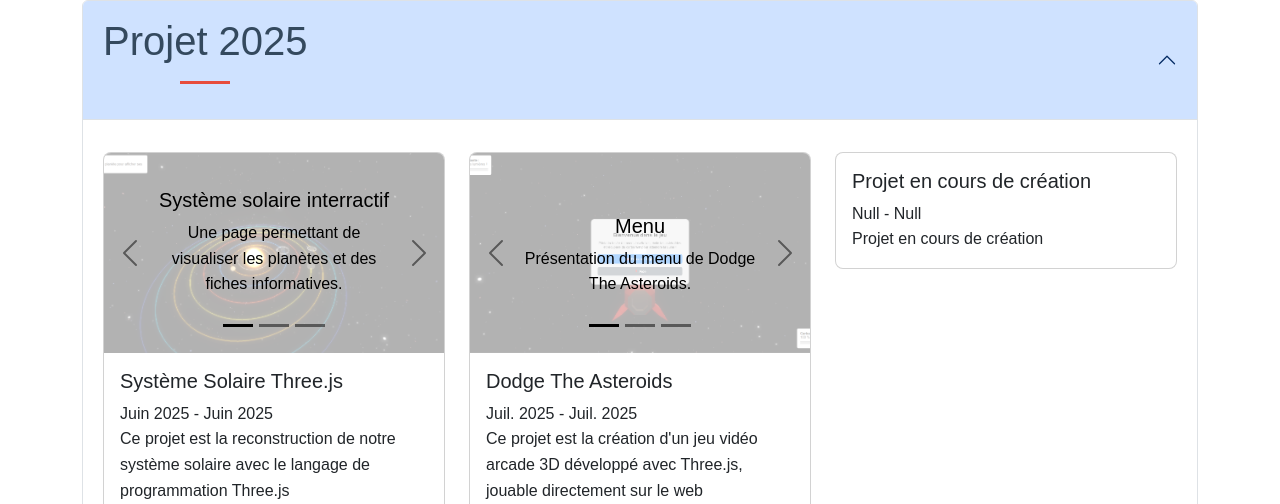
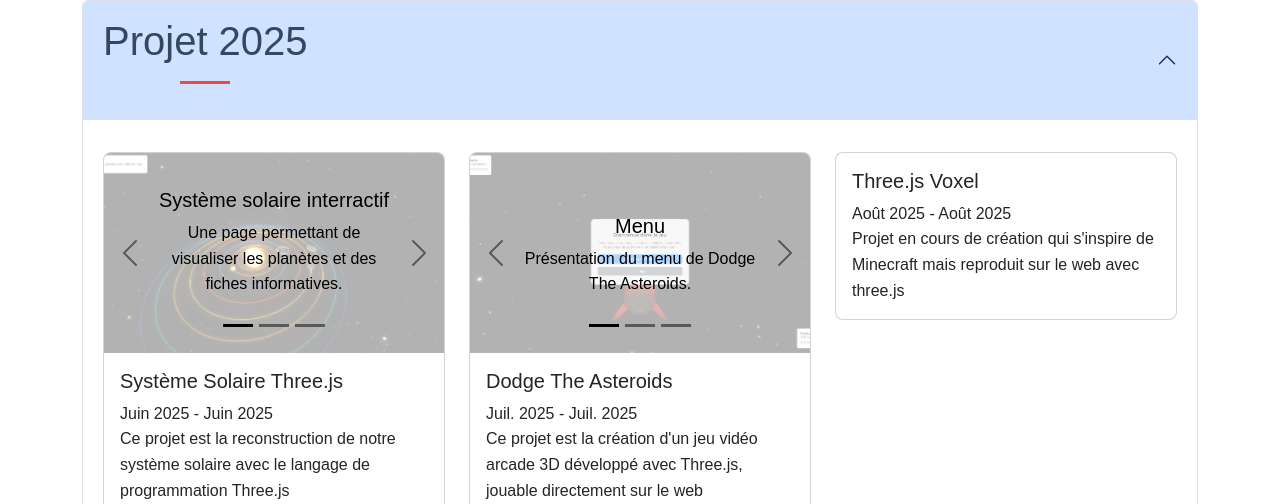
Before and after one commit to LucSarrazin/lucsarrazin.github.io, a website: page index.html in a window 1280 px wide. Shown: the part 4299-4803 px from the top of the page. Drawn offline with nearby package versions, Linux system fonts and the light colour scheme.

Commit message:
Update project details for Three.js Voxel, including title, date, and description

```diff
--- a/index.html
+++ b/index.html
@@ -865,9 +865,9 @@
                     <div class="card">
                     <a>
                           <div class="card-body">
-                            <h5 class="card-title">Projet en cours de création</h5>
-                            <h 6 class="card-title">Null - Null</h6>
-                            <p class="card-text">Projet en cours de création</p>
+                            <h5 class="card-title">Three.js Voxel</h5>
+                            <h 6 class="card-title">Août 2025 - Août 2025</h6>
+                            <p class="card-text">Projet en cours de création qui s'inspire de Minecraft mais reproduit sur le web avec three.js</p>
                             <!--<a href="https://github.com/LucSarrazin/Calculateur-IMC" target="_blank"><i class="bi bi-github fs-2"></i></a>-->
                           </div>
                     </a>
```
